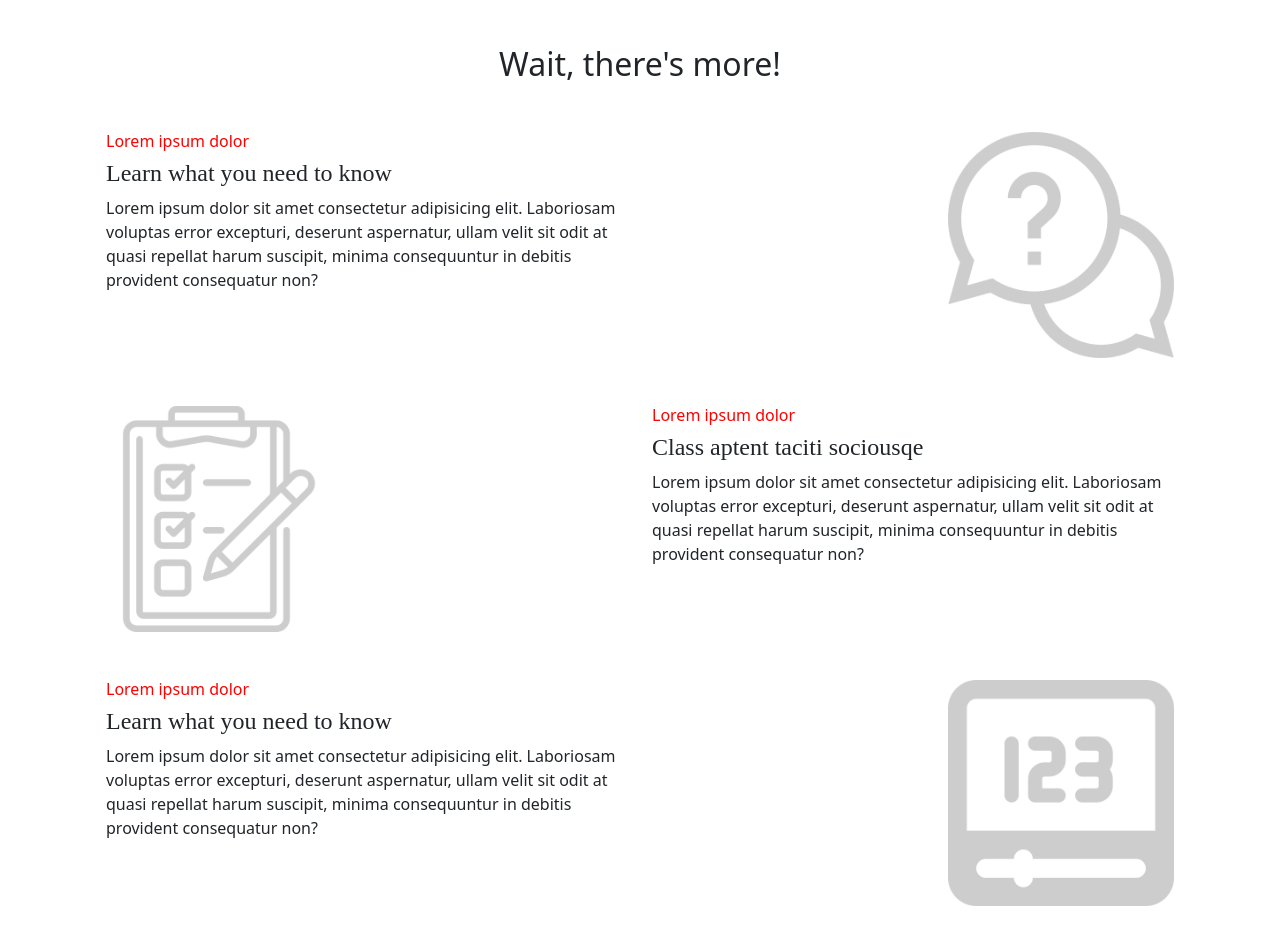
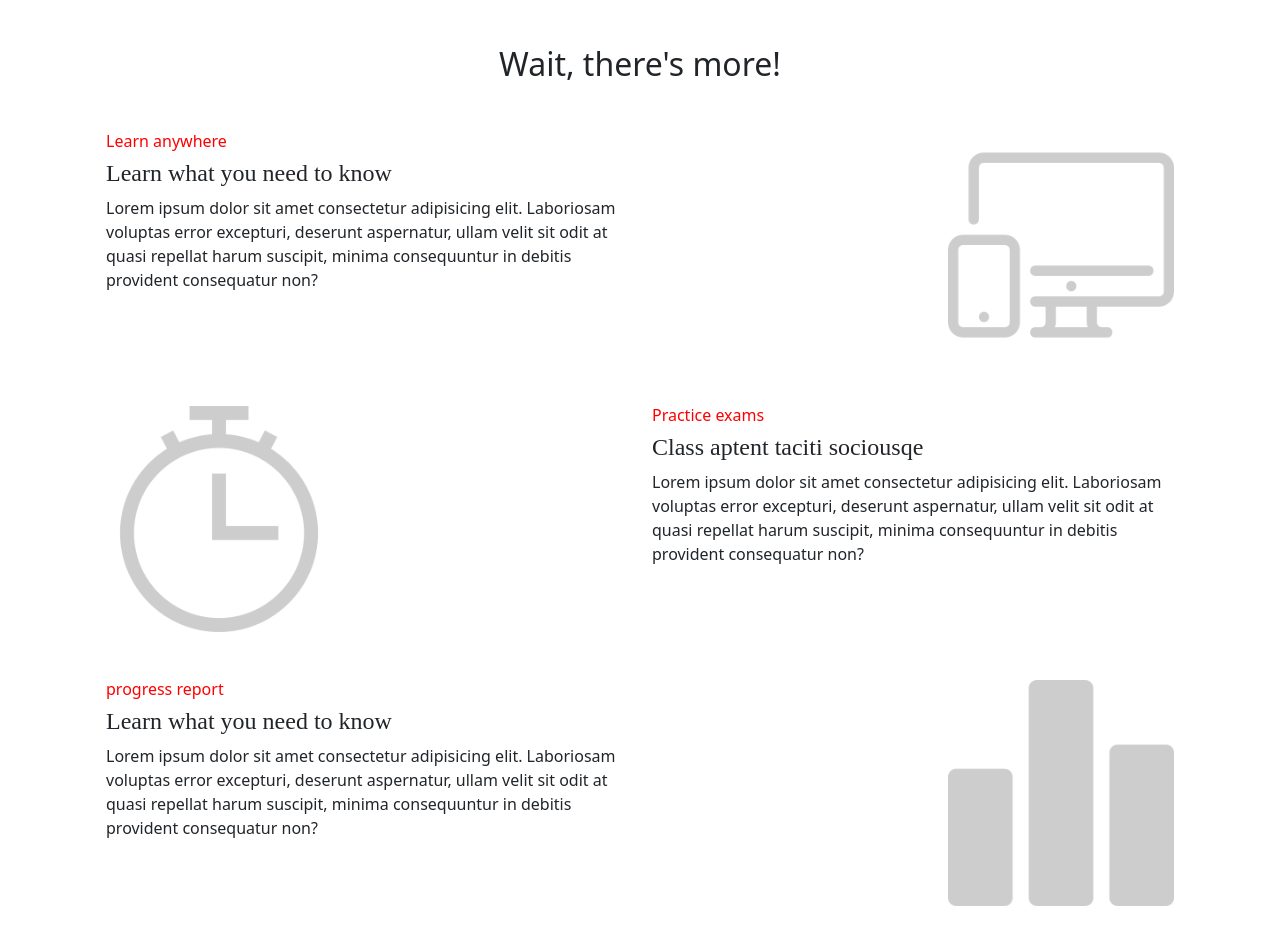
Before and after one commit to mari-mizutani/wireframe-exercise, a plain HTML site: page index.html in a window 1280 px wide. Shown: the part 3180-4132 px from the top of the page. Drawn offline with nearby package versions, Linux system fonts and the light colour scheme; a web font is replaced by a local one.

Commit message:
icon pic updated

```diff
--- a/index.html
+++ b/index.html
@@ -240,7 +240,7 @@
     <div class="container row justify-content-between mx-auto border-top pt-5">
         <h2 class="text-center my-5">Wait, there's more!</h2>
         <div class="col-lg-6 col-sm-12">
-            <h6>Lorem ipsum dolor</h6>
+            <h6>Learn anywhere</h6>
             <h4>Learn what you need to know</h4>
             <p>
                 Lorem ipsum dolor sit amet consectetur adipisicing elit.
@@ -250,16 +250,16 @@
             </p>
         </div>
         <div class="col-lg-6 col-sm-12 content-pic">
-            <img src="img/first-contents1.png" alt="" class="img-fluid">
+            <img src="img/responsive.png" alt="" class="img-fluid">
         </div>
     </div>
 
     <div class="container row justify-content-between mx-auto pt-5">
         <div class="col-lg-6 col-sm-12 content-pic">
-            <img src="img/first-contents2.png" alt="" class="img-fluid">
+            <img src="img/timer.png" alt="" class="img-fluid">
         </div>
         <div class="col-lg-6 col-sm-12">
-            <h6>Lorem ipsum dolor</h6>
+            <h6>Practice exams</h6>
             <h4>Class aptent taciti sociousqe</h4>
             <p>
                 Lorem ipsum dolor sit amet consectetur adipisicing elit.
@@ -272,7 +272,7 @@
 
     <div class="container row justify-content-between mx-auto py-5">
         <div class="col-lg-6 col-sm-12">
-            <h6>Lorem ipsum dolor</h6>
+            <h6>progress report</h6>
             <h4>Learn what you need to know</h4>
             <p>
                 Lorem ipsum dolor sit amet consectetur adipisicing elit.
@@ -282,7 +282,7 @@
             </p>
         </div>
         <div class="col-lg-6 col-sm-12 content-pic">
-            <img src="img/first-contents3.png" alt="" class="img-fluid">
+            <img src="img/second-contents3.png" alt="" class="img-fluid">
         </div>
     </div>
     <!-- There's more section end -->
```
Also changed, not shown: img/responsive.png (added), img/timer.png (added).
